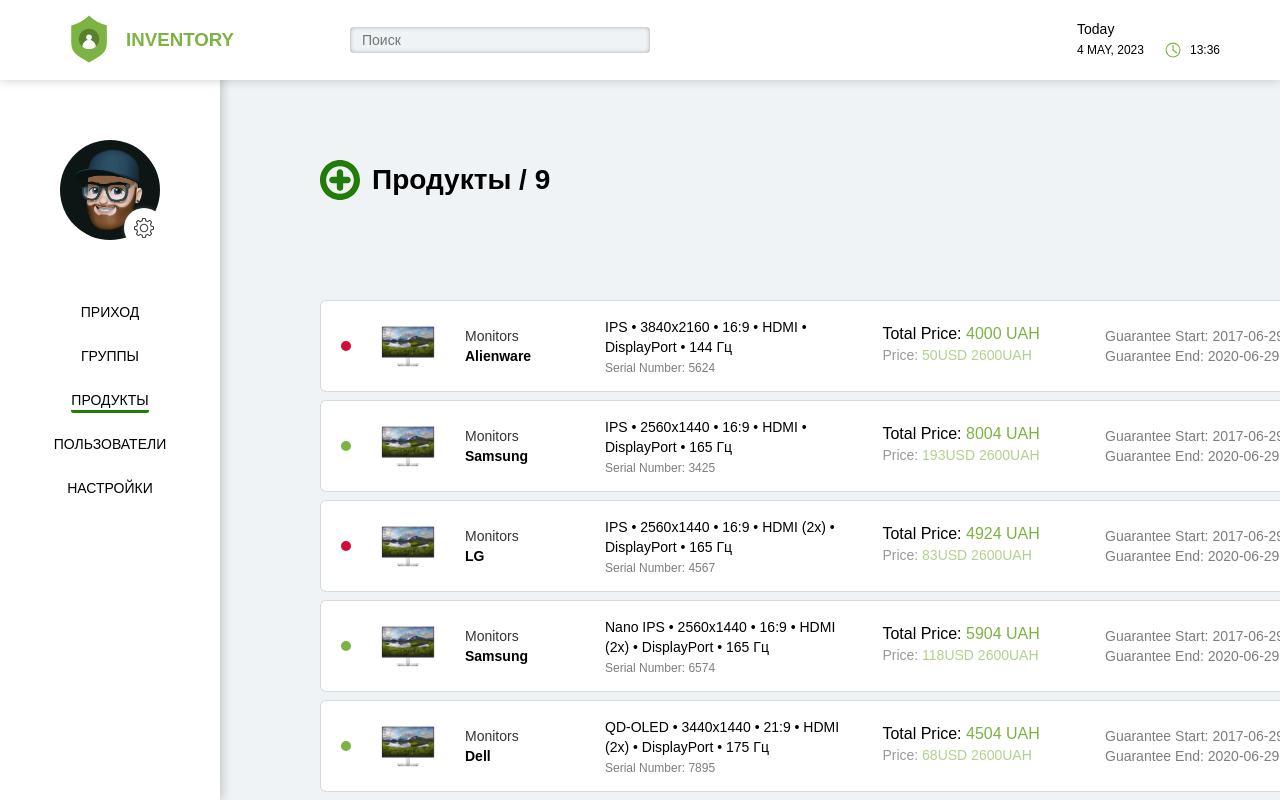
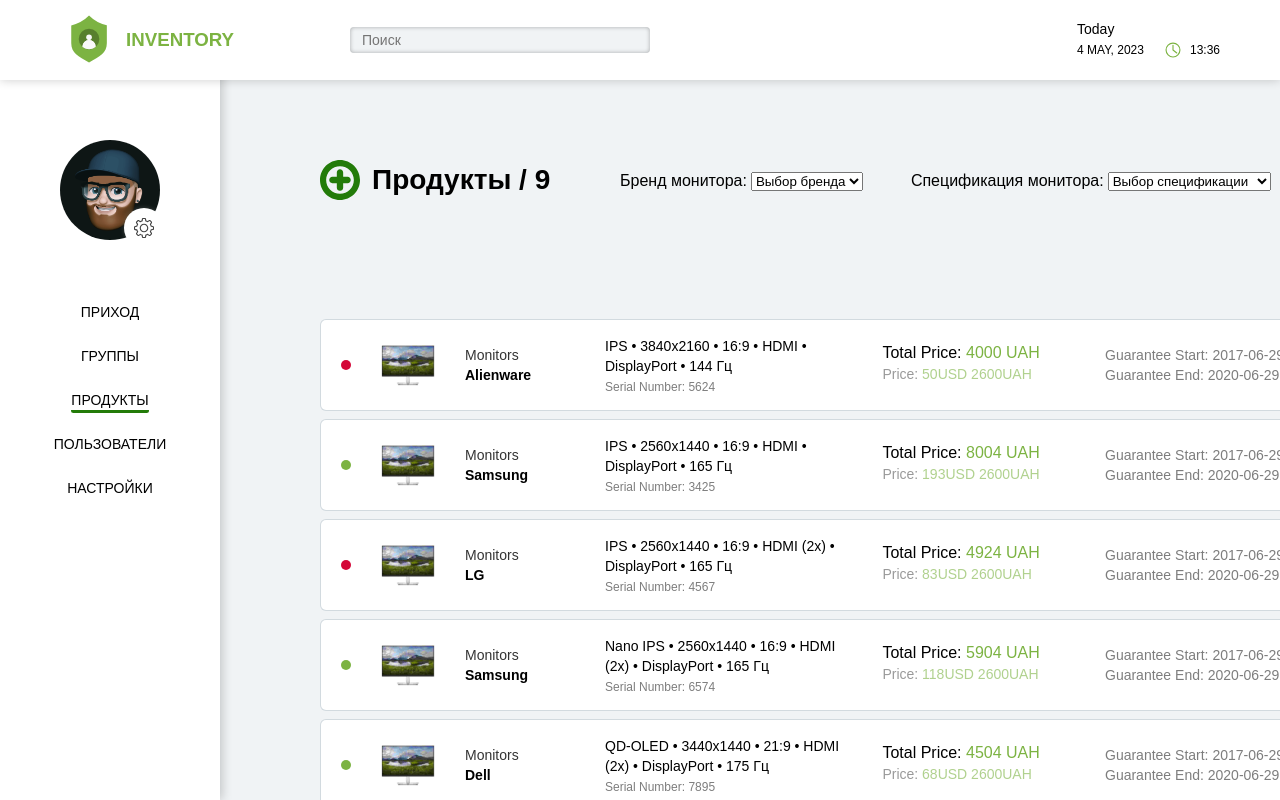
Before and after one commit to khozhainov-aleksandr/Test-Task--29.04.2023, a Next.js app: page /products in a window 1280 px wide. Shown: the top 800 px of the page. Built offline with nearby package versions, Linux system fonts and the light colour scheme.

Commit message:
finish prod page

```diff
--- a/src/pages/products.tsx
+++ b/src/pages/products.tsx
@@ -1,4 +1,6 @@
+import { useState } from 'react';
 import { useSelector } from 'react-redux'
+import Form from 'react-bootstrap/Form';
 import type { RootState } from '../store'
 import { products } from '@/pages/api/app';
 import PageTitleQuantity from '@/components/PageTitleQuantity/PageTitleQuantity';
@@ -22,10 +24,32 @@ interface Product {
 
 export default function ProductsPage() {
   const searchInput = useSelector((state: RootState) => state.searchInput.value);
+  const [specif, setSpecif] = useState<string>('');
+  const [brand, setBrand] = useState<string>('');
 
   const filterProducts = products.filter((prod) => (
     prod.title.toLowerCase().includes(searchInput.toLowerCase())
+    && prod.specification.includes(specif)
+    && prod.title.includes(brand)
   ));
+
+  const getInputChoice = (value: string) => {
+    let str: string = ''
+    products.forEach((el) => str += el[value] + '•');
+
+    const arrDub = str
+      .split('•')
+      .map((el) => el.trim())
+      .filter((el) => el !== '');
+
+    const arrRemoveDub = arrDub
+      .filter((item, i) => arrDub.indexOf(item) == i).sort();
+
+    return arrRemoveDub;
+  }
+
+  const specificationArr = getInputChoice('specification');
+  const brandArr = getInputChoice('title');
 
   return (
     <main className={styles.main}>
@@ -33,7 +57,40 @@ export default function ProductsPage() {
         title='Продукты'
         quantity={products.length}
       />
-
+      <div className={styles.formsWrapper}>
+        <div className={styles.formWrapper}>
+          Бренд монитора:
+          <Form.Select
+            size="sm"
+            onChange={(event) => {
+              setBrand(event.target.value);
+            }}
+          >
+            <option value=''>Выбор бренда</option>
+            {brandArr.map((br, i) => (
+              <option key={i} value={br}>
+                {br}
+              </option>
+            ))}
+          </Form.Select>
+        </div>
+        <div className={styles.formWrapper}>
+          Спецификация монитора:
+          <Form.Select
+            size="sm"
+            onChange={(event) => {
+              setSpecif(event.target.value);
+            }}
+          >
+            <option value=''>Выбор спецификации</option>
+            {specificationArr.map((spec, i) => (
+              <option key={i} value={spec}>
+                {spec}
+              </option>
+            ))}
+          </Form.Select>
+        </div>
+      </div>
 
 
       <Products
--- a/src/styles/ProductsPage.module.css
+++ b/src/styles/ProductsPage.module.css
@@ -6,3 +6,15 @@
   background-color: #F0F3F5;
   overflow-x: auto;
 }
+
+.formsWrapper  {
+  position: relative;
+  top: -128px;
+  left: 300px;
+  display: flex;
+  column-gap: 48px;
+}
+
+.formWrapper select {
+  margin-left: 4px;
+}
```
